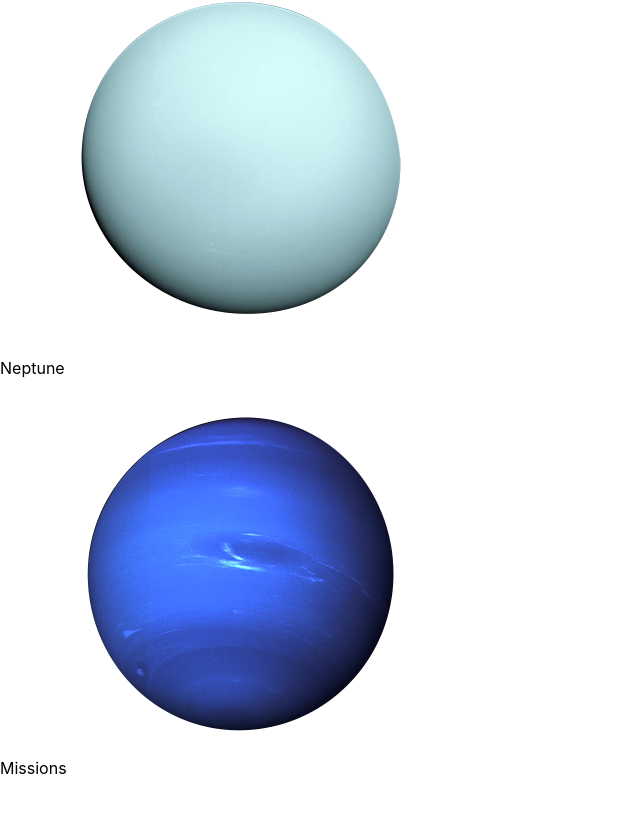
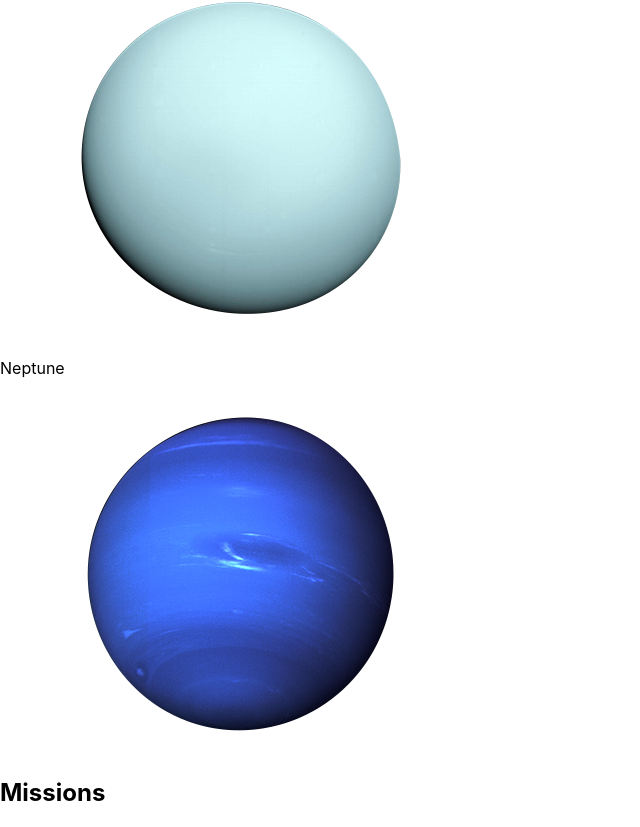
Before and after one commit to Alexandre-Lustosa-Escossio/solar-system-project, a React (Create React App) app: page / in a window 1280 px wide. Shown: the part 2725-3552 px from the top of the page, without its empty margins (0-640 px from the left). Before the commit the page ends 3503 px from the top, so only its background shows below. Built offline with nearby package versions, Linux system fonts and the light colour scheme.

Commit message:
feat: adds Title component to Missions component

```diff
--- a/src/components/Missions.jsx
+++ b/src/components/Missions.jsx
@@ -1,7 +1,10 @@
 import React from 'react'
+import Title from './Title'
 
 export default function Missions() {
   return (
-    <div>Missions</div>
+    <div>
+        <Title headline='Missions'/>
+    </div>
   )
 }
```
